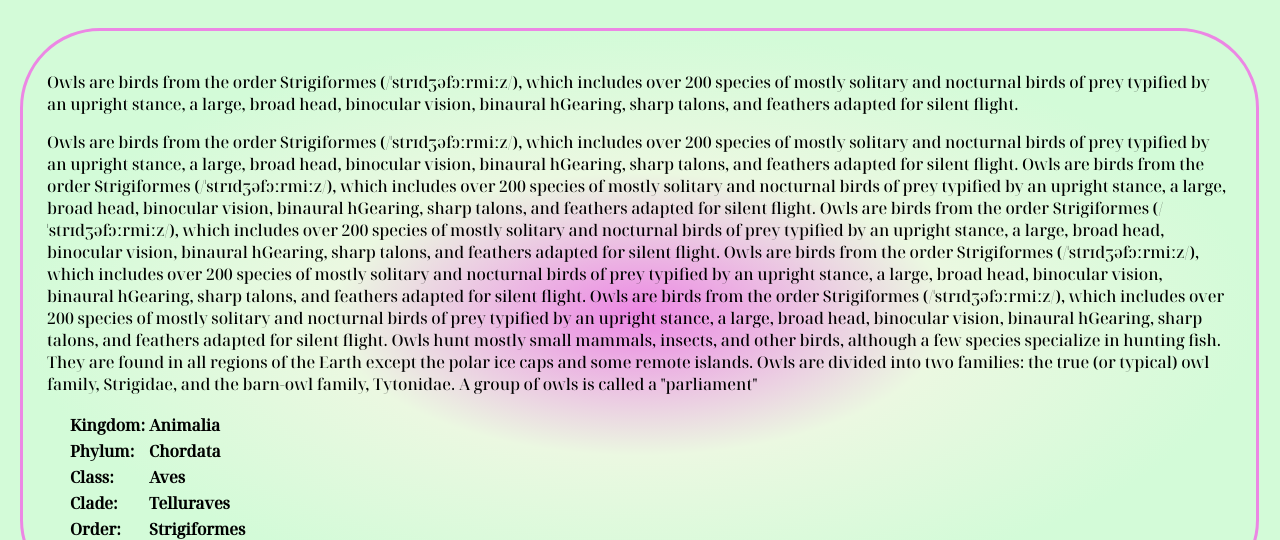
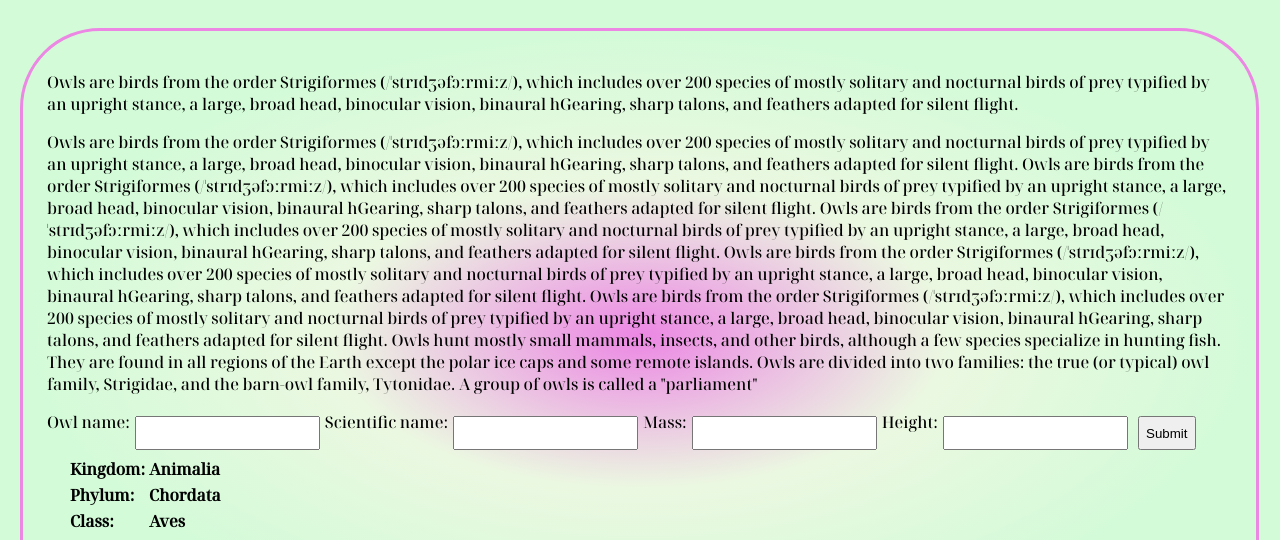
Before and after one commit to 8ikigai/actual-lb4, a website: page index.html in a window 1280 px wide. Shown: the part 242-782 px from the top of the page. Drawn offline with Linux system fonts and the light colour scheme.

Commit message:
comments

```diff
--- a/index.html
+++ b/index.html
@@ -62,7 +62,7 @@
 
                         A group of owls is called a "parliament"
                     </p>
-                    <!-- <form style="display: flex;">
+                    <form style="display: flex;">
                         <label for="fname">Owl name:</label><br>
                         <input type="text" id="owl_name" name="fname"><br>
                         <label for="lname">Scientific name:</label>
@@ -72,7 +72,7 @@
                         <label for="lname">Height:</label>
                         <input type="text" id="height" name="height"><br><br>
                         <input id="submitTable" type="submit" value="Submit" ">
-                      </form>  -->
+                      </form>
                     <script>
                         let tble = new table();
                         tble.insert('Kingdom:', 'Animalia');
--- a/script/lb8.js
+++ b/script/lb8.js
@@ -1,3 +1,4 @@
+// Data for pages preview
 const owls = [
     {
         owl: 'Barn owl',
```
